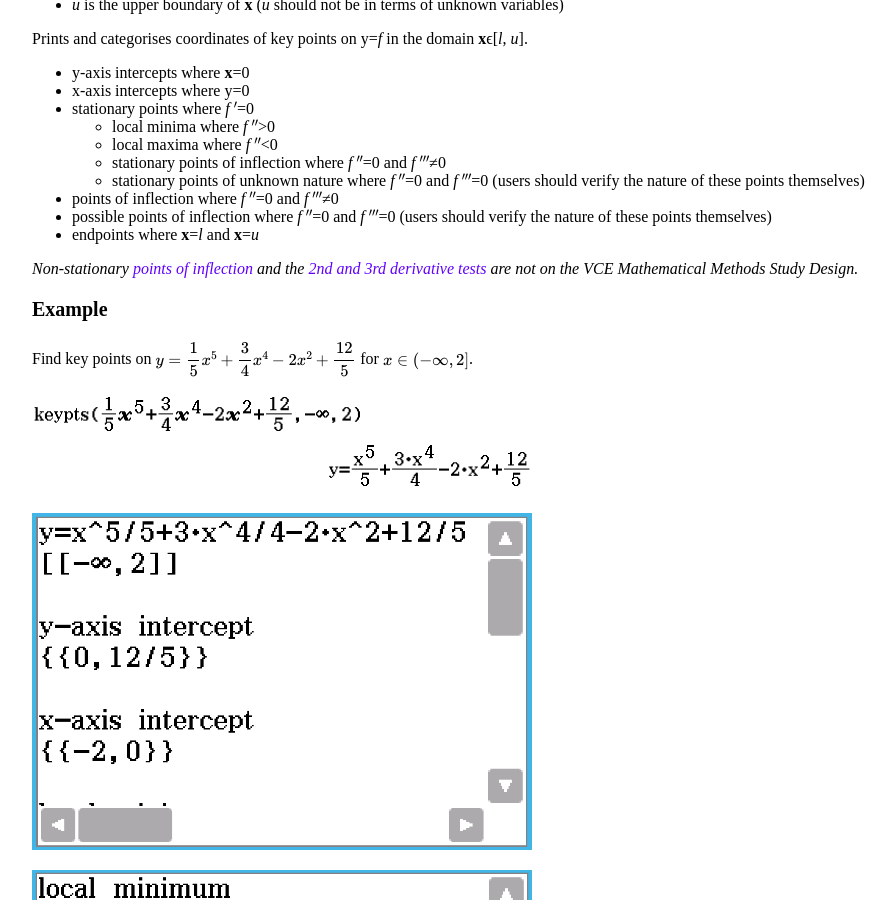
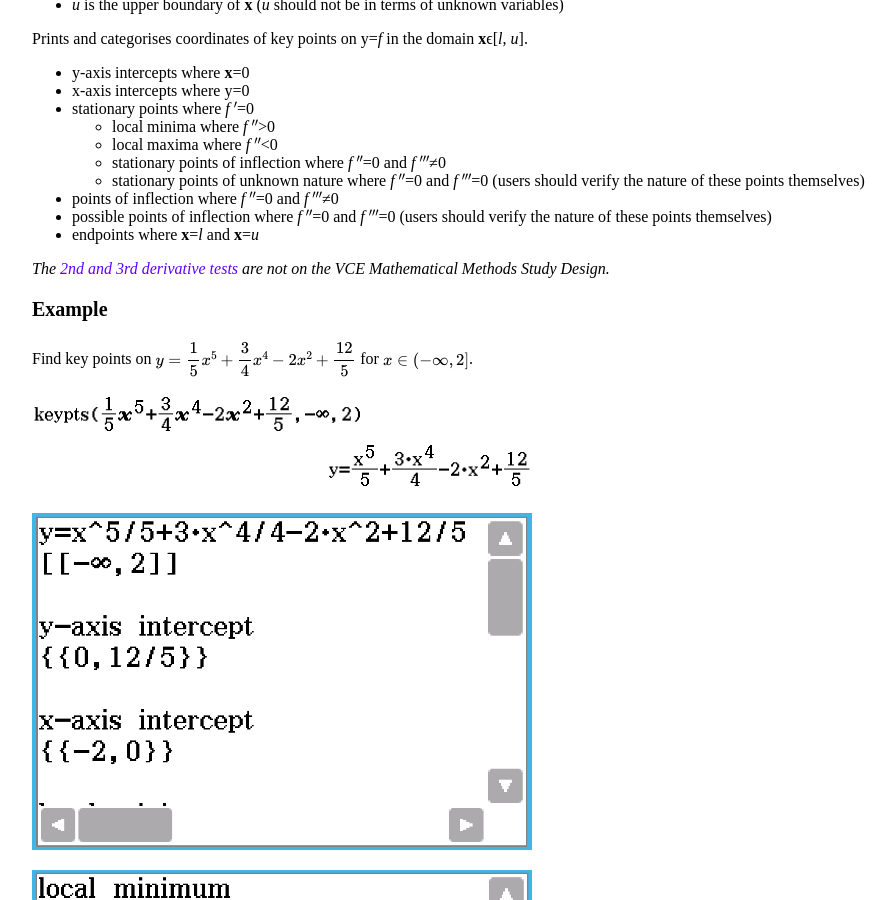
Before and after one commit to nhtnhanbn/whitecas, a Jekyll site: the page built from docs/commands/keypts.md, in a window 1280 px wide and 900 px high, scrolled down 429 px. Shown: the whole window, without its empty margins (32-927 px from the left). Built offline with Jekyll 4.4.1, drawn with Linux system fonts in a browser that asks for light colours.

Commit message:
Reflect inclusion of non-stationary points of inflection in new Methods SD

```diff
--- a/docs/commands/keypts.md
+++ b/docs/commands/keypts.md
@@ -27,7 +27,7 @@ Prints and categorises coordinates of key points on y=*f* in the domain **x**ϵ[
 - possible points of inflection where *f* $$''$$=0 and *f* $$'''$$=0 (users should verify the nature of these points themselves)
 - endpoints where **x**=*l* and **x**=*u*
 
-*Non-stationary [points of inflection](https://en.wikipedia.org/wiki/Inflection_point) and the [2nd and 3rd derivative tests](https://en.wikipedia.org/wiki/Derivative_test) are not on the VCE Mathematical Methods Study Design.*
+*The [2nd and 3rd derivative tests](https://en.wikipedia.org/wiki/Derivative_test) are not on the VCE Mathematical Methods Study Design.*
 
 ### Example
 
```
